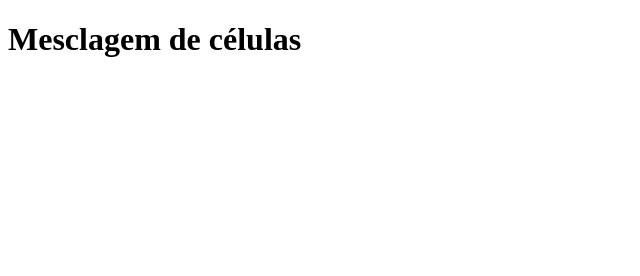
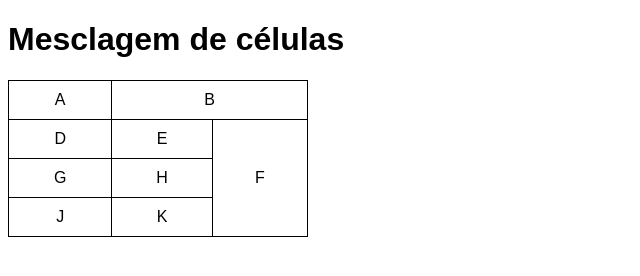
Before and after one commit to Jonathan-Venuto/html-css, a plain HTML site: page Exercicios/ex023/tabela003.html in a window 1280 px wide. Shown: the whole page, without its empty margins (0-640 px from the left). Drawn offline with Linux system fonts and the light colour scheme.

Commit message:
Update tabela003.html

```diff
--- a/Exercicios/ex023/tabela003.html
+++ b/Exercicios/ex023/tabela003.html
@@ -5,29 +5,49 @@
     <meta http-equiv="X-UA-Compatible" content="IE=edge">
     <meta name="viewport" content="width=device-width, initial-scale=1.0">
     <title>Tabelas</title>
+    <Style>
+        body
+        {
+            font-family: Arial, Helvetica, sans-serif;
+        }
+
+        table
+        {
+            border-collapse: collapse;
+            width:300px;
+            text-align: center;
+        }
+        td
+        {
+            border:1px solid black;
+            padding: 10px;
+
+        }
+
+    </Style>
 </head>
 <body>
     <h1>Mesclagem de células</h1>
     <table>
         <tr>
-            <tb></tb>
-            <tb></tb>
-            <tb></tb>
+            <td>A</td>
+            <td colspan="2">B</td>
+
         </tr>
         <tr>
-            <tb></tb>
-            <tb></tb>
-            <tb></tb>
+            <td>D</td>
+            <td>E</td>
+            <td rowspan="3">F</td>
         </tr>
         <tr>
-            <tb></tb>
-            <tb></tb>
-            <tb></tb>
+            <td>G</td>
+            <td>H</td>
+
         </tr>
         <tr>
-            <tb></tb>
-            <tb></tb>
-            <tb></tb>
+            <td>J</td>
+            <td>K</td>
+
         </tr>
     </table>
 
```
